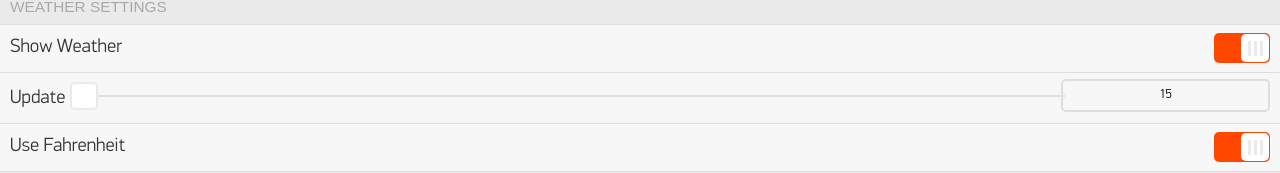
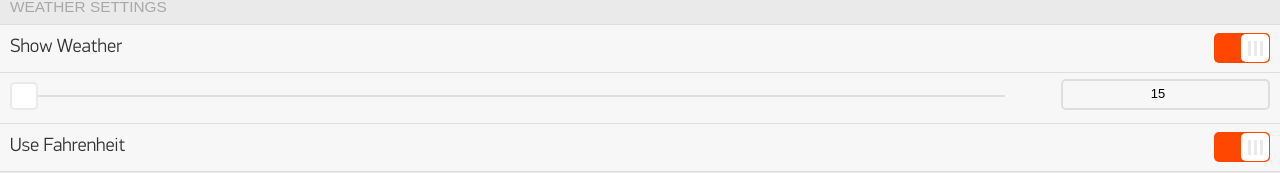
Before and after one commit to willwoz/Serenity, a website: page index.html in a window 1280 px wide. Shown: the part 418-591 px from the top of the page. Drawn offline with Linux system fonts and the light colour scheme; files whose address does not match are found by name; a web font is replaced by a local one.

Commit message:
Update index.html

```diff
--- a/index.html
+++ b/index.html
@@ -58,10 +58,9 @@
                 <input id="showweatherCheckBox" type="checkbox" class="item-toggle" checked>
             </label>
             <label class="item">
-                Update
                 <input id="weatherpollSlider" type="range" min='15' max='120' step='15' class="item-slider" name="slider-1" value="15">
                     <div class="item-input-wrapper item-slider-text">
-                        <input type="text" min='15' max='120' step='15' class="item-input"  name="slider-1" value="15">
+                        <input type="number" min='15' max='120' step='15' class="item-input"  name="slider-1" value="15">
                     </div>
                 </label>
             <label class="item">
```
